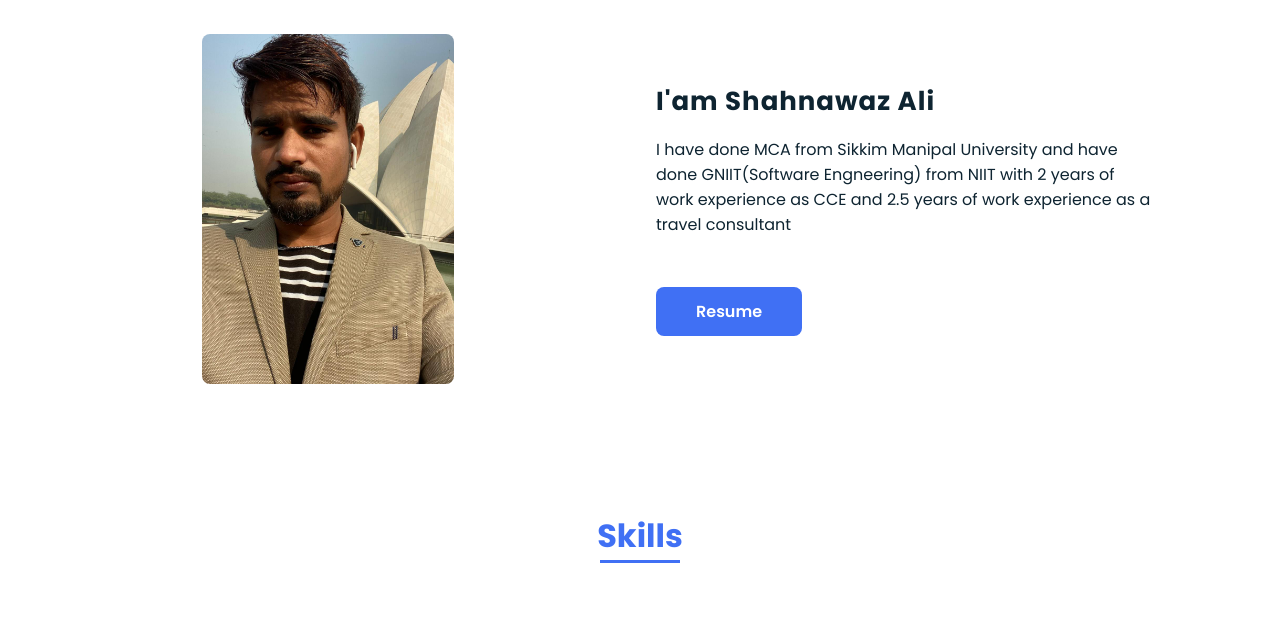
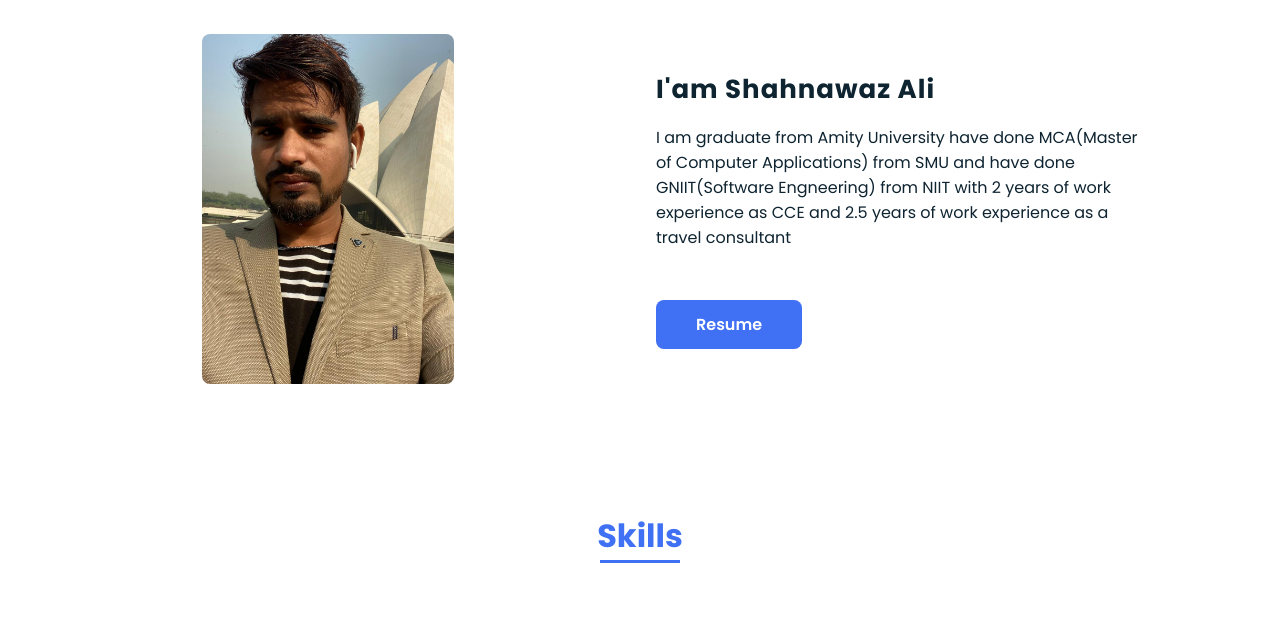
Before and after one commit to shahnawaza75/shahnawaza75.github.io, a plain HTML site: page index.html in a window 1280 px wide. Shown: the part 920-1541 px from the top of the page. Drawn offline with nearby package versions, Linux system fonts and the light colour scheme.

Commit message:
Update index.html

```diff
--- a/index.html
+++ b/index.html
@@ -62,7 +62,7 @@
 
                 <div>
                     <h2 class="about__subtitle">I'am Shahnawaz Ali</h2>
-                    <p class="about__text">I have done MCA from Sikkim Manipal University and have done GNIIT(Software Engneering) from NIIT with 2 years of work
+                    <p class="about__text">I am graduate from Amity University have done MCA(Master of Computer Applications) from SMU and have done GNIIT(Software Engneering) from NIIT with 2 years of work
                         experience as CCE and 2.5 years of work experience as a travel consultant</p>
                     <br>
                     <br>
```
